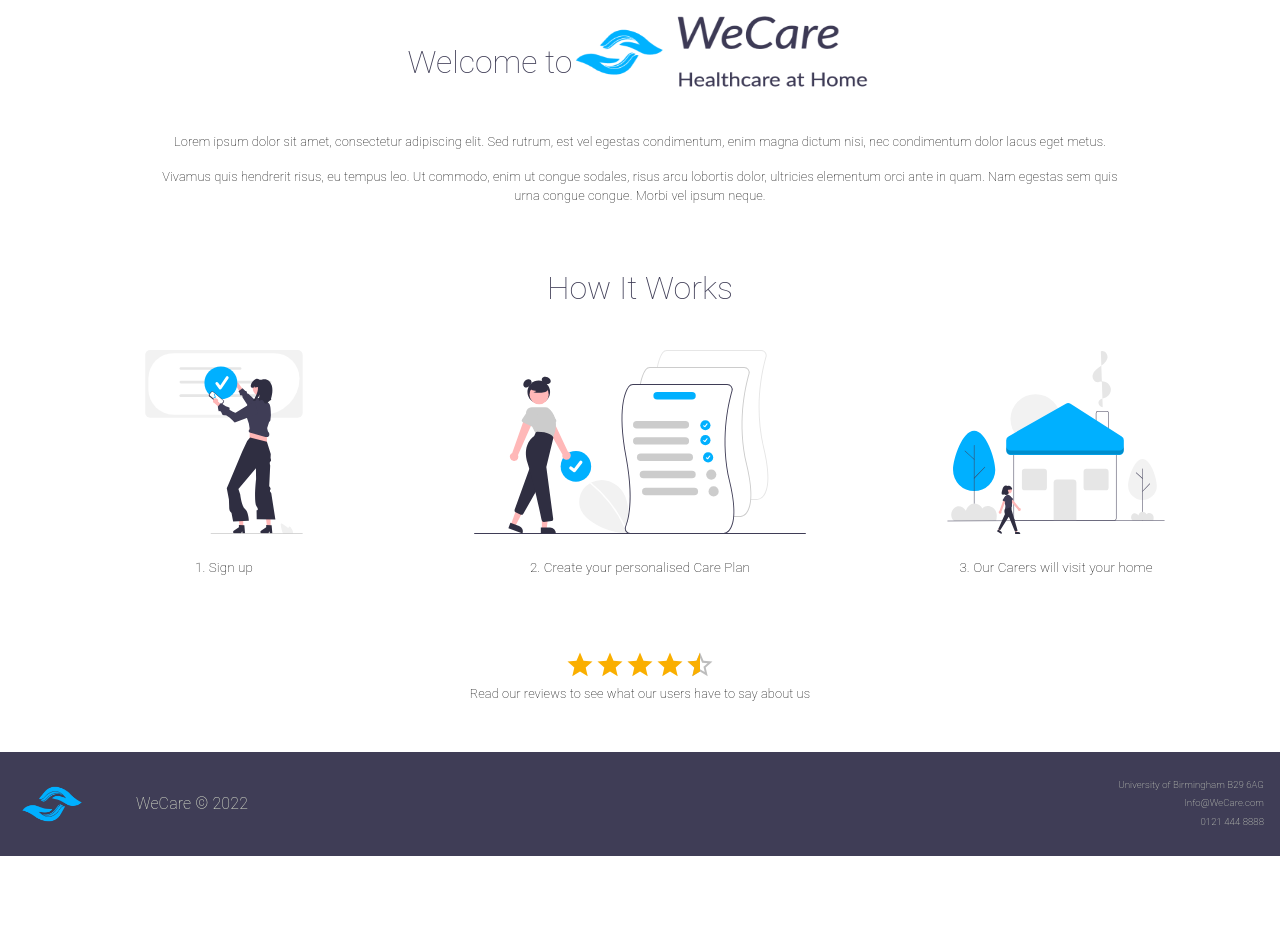
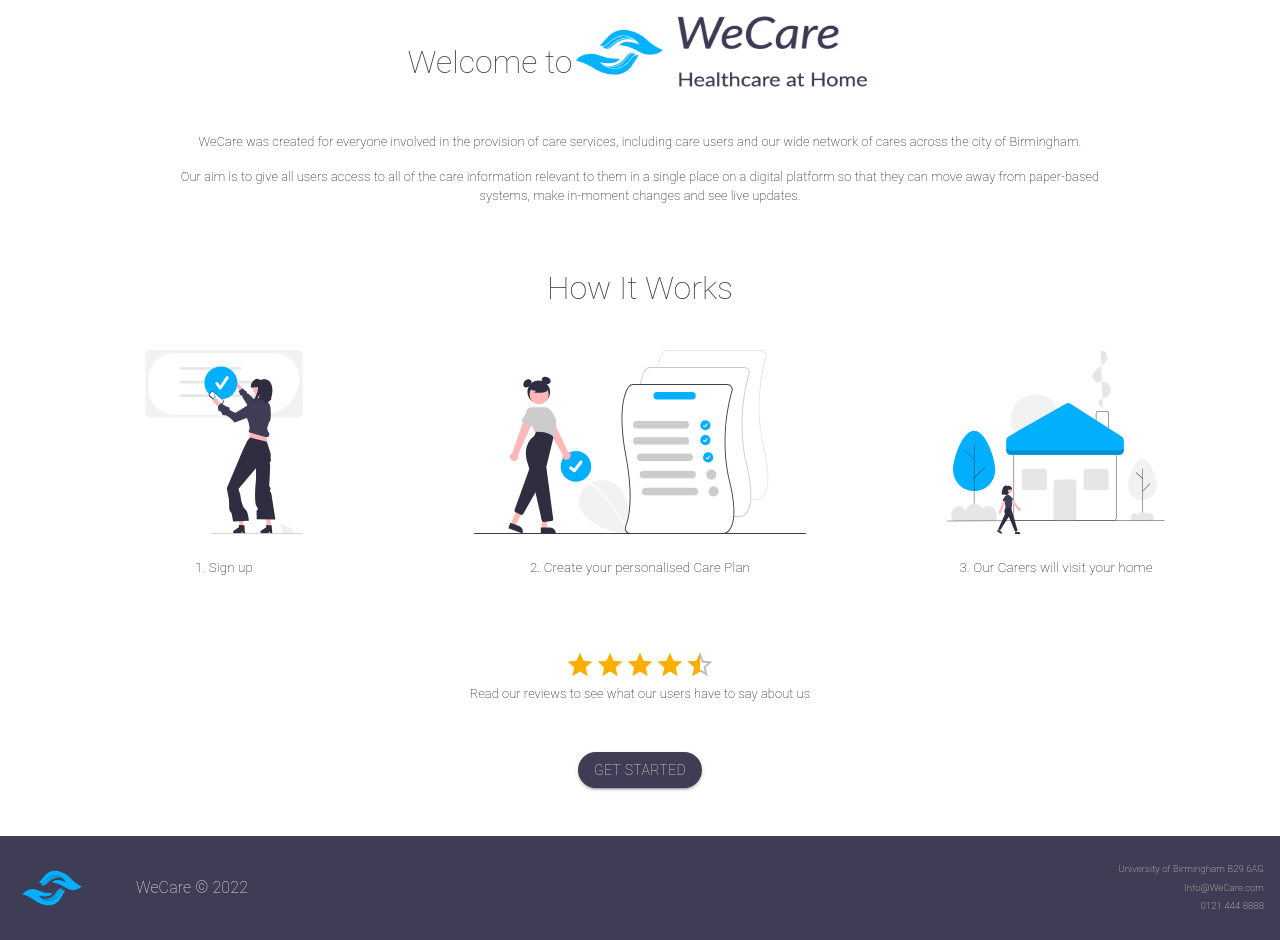
Before and after one commit to C-Sim/we-care-react, a React (Create React App) app: page /about in a window 1280 px wide. Shown: the part 1980-2920 px from the top of the page. Before the commit the page ends 2836 px from the top, so only its background shows below. Built offline with nearby package versions, Linux system fonts and the light colour scheme; no server answers.

Commit message:
finalise about page

```diff
--- a/src/AppRoutes.js
+++ b/src/AppRoutes.js
@@ -57,7 +57,9 @@ export const AppRoutes = () => {
         <Route path="/assignments" element={<AssignmentsPage />} />
         <Route path="/patients" element={<PatientsPage />} />
       </>
-      <Route path="/logout" element={<LandingPage />} />
+
+      {/* Does logout button actually log the user out or just reroute them? */}
+      <Route path="/" element={<LandingPage />} />
       {/* )} */}
     </Routes>
   );
--- a/src/containers/AboutPage.js
+++ b/src/containers/AboutPage.js
@@ -1,5 +1,7 @@
 // overview of how the service works
 import { useState } from "react";
+import { useNavigate } from "react-router-dom";
+
 import Stack from "@mui/material/Stack";
 import Box from "@mui/material/Box";
 import Divider from "@mui/material/Divider";
@@ -29,6 +31,8 @@ import { ModalForCarer } from "../components/molecules/ModalForCarer";
 import { ModalForSupervisor } from "../components/molecules/ModalForSupervisor";
 
 export const AboutPage = () => {
+  const navigate = useNavigate();
+
   const [imageUrl, setImageUrl] = useState();
   const [fileName, setFileName] = useState();
 
@@ -41,7 +45,6 @@ export const AboutPage = () => {
   return (
     <Stack spacing={2} sx={{ m: 2 }}>
       <PageTitle title="Atoms" />
-
       <ProfileAvatar
         imageAlt="Alice Smith"
         image="https://images.unsplash.com/photo-1542884748-2b87b36c6b90?ixlib=rb-1.2.1&ixid=MnwxMjA3fDB8MHxwaG90by1wYWdlfHx8fGVufDB8fHx8&auto=format&fit=crop&w=870&q=80"
@@ -55,11 +58,8 @@ export const AboutPage = () => {
         helperText="Please enter a valid something"
       />
       <InputDisabled label="Gender" value="Male" />
-
       <Error message="Failed. Please try again." />
-
       <PageTitle title="Molecules" />
-
       <form onSubmit={handleSubmit}>
         <ImageUploader
           imageUrl={imageUrl}
@@ -68,15 +68,12 @@ export const AboutPage = () => {
         />
         <button type="submit">Submit</button>
       </form>
-
       {/* Don't include box as standard - this is just for background colour here */}
       <Box sx={{ backgroundColor: "#3f3d56" }}>
         <NotificationBadge notificationCount={8} />
       </Box>
-
       <ReviewEditable value={0} />
       <ReviewFixed value={4.5} />
-
       <Dropdown
         label="Preferred Carer Gender"
         helperText=""
@@ -96,7 +93,6 @@ export const AboutPage = () => {
           },
         ]}
       />
-
       <PatientTimeline
         visits={[
           {
@@ -113,9 +109,7 @@ export const AboutPage = () => {
           },
         ]}
       />
-
       <Divider />
-
       <CarerTimeline
         date="Monday 8th August"
         patients={[
@@ -142,11 +136,10 @@ export const AboutPage = () => {
           },
         ]}
       />
-
       <ModalForCarer />
       <ModalForSupervisor />
-
       <CalendarSmall />
+      {/* Do not delete beyond this line - actual page */}
 
       <Box
         align="center"
@@ -160,24 +153,21 @@ export const AboutPage = () => {
         <PageTitle title="Welcome to" />
         <img alt="logo" src={logo} width="300px" height="80px" />
       </Box>
-
       <Stack spacing={2} p={2} pl={18} pr={18}>
         <Typography fontSize="0.8rem" fontWeight={100} align="center">
-          Lorem ipsum dolor sit amet, consectetur adipiscing elit. Sed rutrum,
-          est vel egestas condimentum, enim magna dictum nisi, nec condimentum
-          dolor lacus eget metus.{" "}
+          WeCare was created for everyone involved in the provision of care
+          services, including care users and our wide network of cares across
+          the city of Birmingham.{" "}
         </Typography>
 
         <Typography fontSize="0.8rem" fontWeight={100} align="center">
-          Vivamus quis hendrerit risus, eu tempus leo. Ut commodo, enim ut
-          congue sodales, risus arcu lobortis dolor, ultricies elementum orci
-          ante in quam. Nam egestas sem quis urna congue congue. Morbi vel ipsum
-          neque.{" "}
+          Our aim is to give all users access to all of the care information
+          relevant to them in a single place on a digital platform so that they
+          can move away from paper-based systems, make in-moment changes and see
+          live updates.{" "}
         </Typography>
       </Stack>
-
       <HowItWorks />
-
       <Box align="center" m={4} p={4}>
         <ReviewFixed align="center" value="4.5" />
 
@@ -185,6 +175,16 @@ export const AboutPage = () => {
           Read our reviews to see what our users have to say about us
         </Typography>
       </Box>
+
+      <Box align="center" pb={4}>
+        <ButtonDark
+          label="Get Started"
+          type="button"
+          onClick={() => {
+            navigate("./login", { replace: true });
+          }}
+        />
+      </Box>
     </Stack>
   );
 };
```
